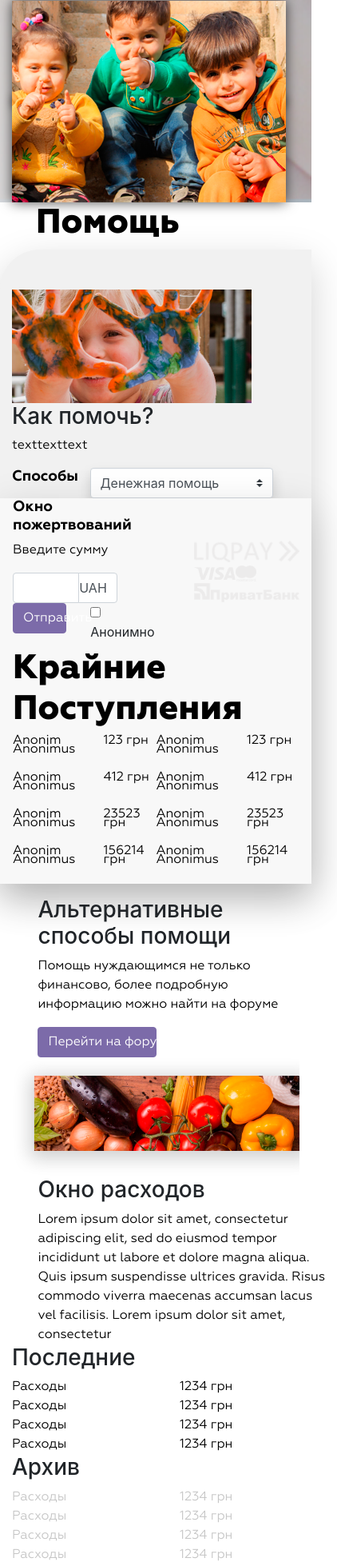
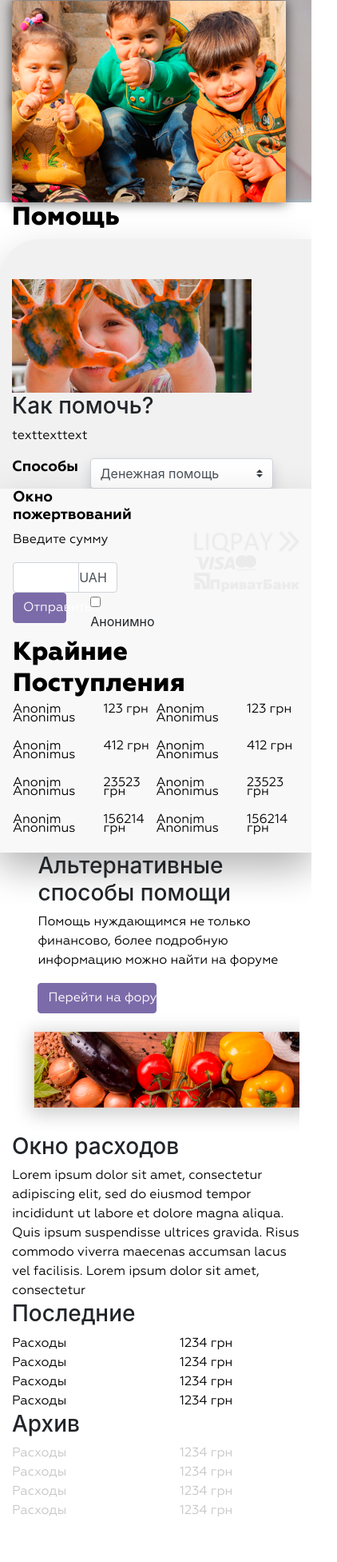
Before and after one commit to GudleifGD/shareit, a plain HTML site: page index.html in a window 390 px wide. Shown: the part 1363-3316 px from the top of the page at 80% size, 422 px wide, since content can reach past the window. Drawn offline with nearby package versions, Linux system fonts and the light colour scheme.

Commit message:
wtf kirill

```diff
--- a/css/style.less
+++ b/css/style.less
@@ -66,7 +66,6 @@ h1 {
 h2 {
     .geo_ex_bold;
     .dark;
-    font-size: 32pt;
     letter-spacing: -20;
 }
 
--- a/index.html
+++ b/index.html
@@ -114,14 +114,14 @@
         </div>
     </section>
     <section class="donat">
-        <div class="container mb-3">
-            <div class="col">
-                <div class="col">
+        <div class="container">
+            <div class="row">
+                <div class="col-12">
                     <h2>Помощь</h2>
                 </div>
             </div>
             <div class="row donate shadow-lg">
-                <div class="col-12 col-sm-5">
+                <div class="col-12 col-md-5">
                     <img class="dimg" alt="/" src="img/dimg.png">
                     <h3>Как помочь?</h3>
                     <p>texttexttext</p>
@@ -139,7 +139,7 @@
                         </div>
                     </div>
                 </div>
-                <div class="col-12 col-sm-7 form-give pl-3 shadow-lg">
+                <div class="col-12 col-md-7 form-give pl-3 shadow-lg">
 
                     <div class="row">
                         <h4 class="col-12">Окно<br>пожертвований</h4>
@@ -244,14 +244,14 @@
     <section >
         <div class="container-fluid ">
             <div class="row">
-                <div class="col-sm-5 offset-1">
+                <div class="col-md-5 offset-1 col-11">
                     <h3>Альтернативные способы помощи</h3>
                     <p>Помощь нуждающимся не только финансово, более подробную<br>информацию можно найти на форуме</p>
                     <div class="col-6 pl-0">
                         <a href="#" class="btn btn-primary btn-block" role="button">Перейти на форум</a>
                     </div>
                 </div>
-                <div class="col-sm-6 ">
+                <div class="col-md-6 col-12">
                     <img src="img/vegetables.png" alt="\" class="img-fluid">
                 </div>
             </div>
@@ -260,7 +260,7 @@
     <section class="expenses">
         <div class="container ">
             <div class="row">
-                <div class="col-12 col-sm-4 offset-1">
+                <div class="col-12 col-sm-4 offset-md-1">
                     <h3>Окно расходов</h3>
                     <p>Lorem ipsum dolor sit amet, consectetur adipiscing elit, sed do eiusmod tempor incididunt
                         ut
```
Also changed, not shown: css/style.css.
